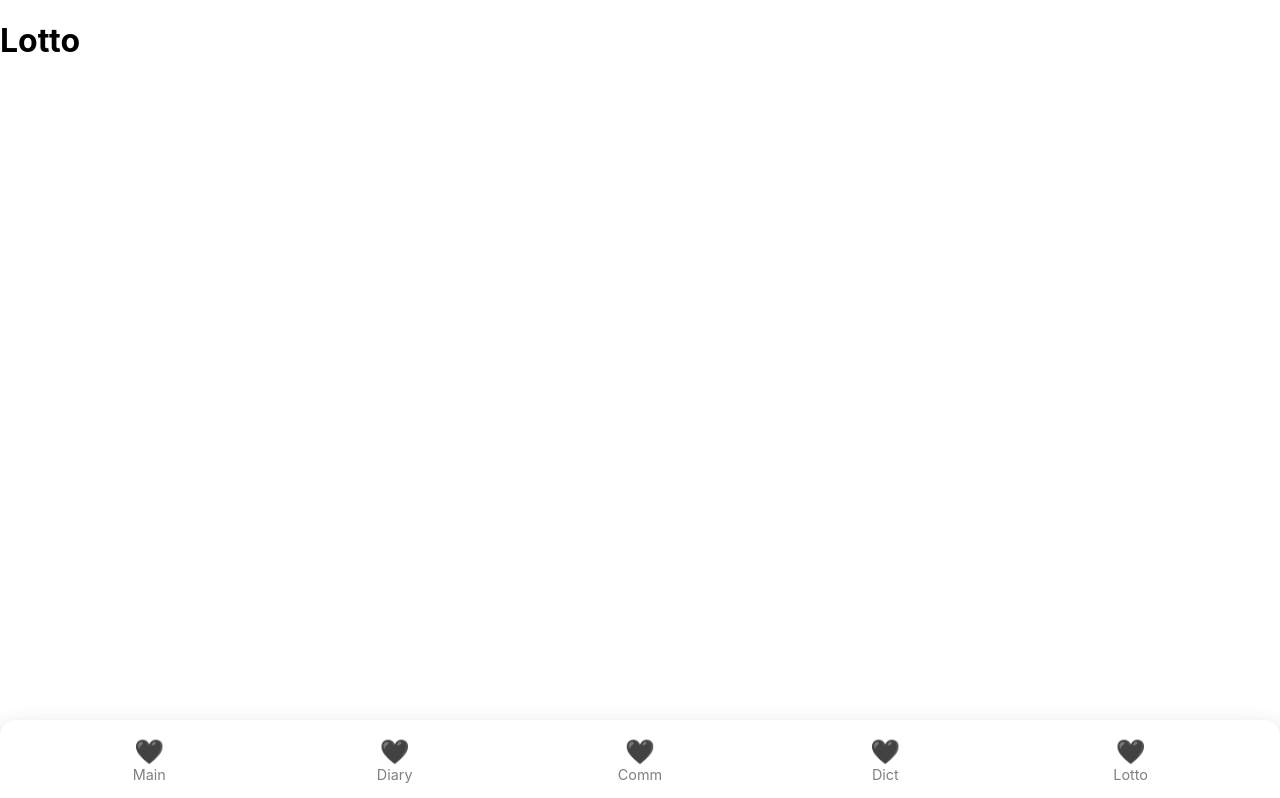
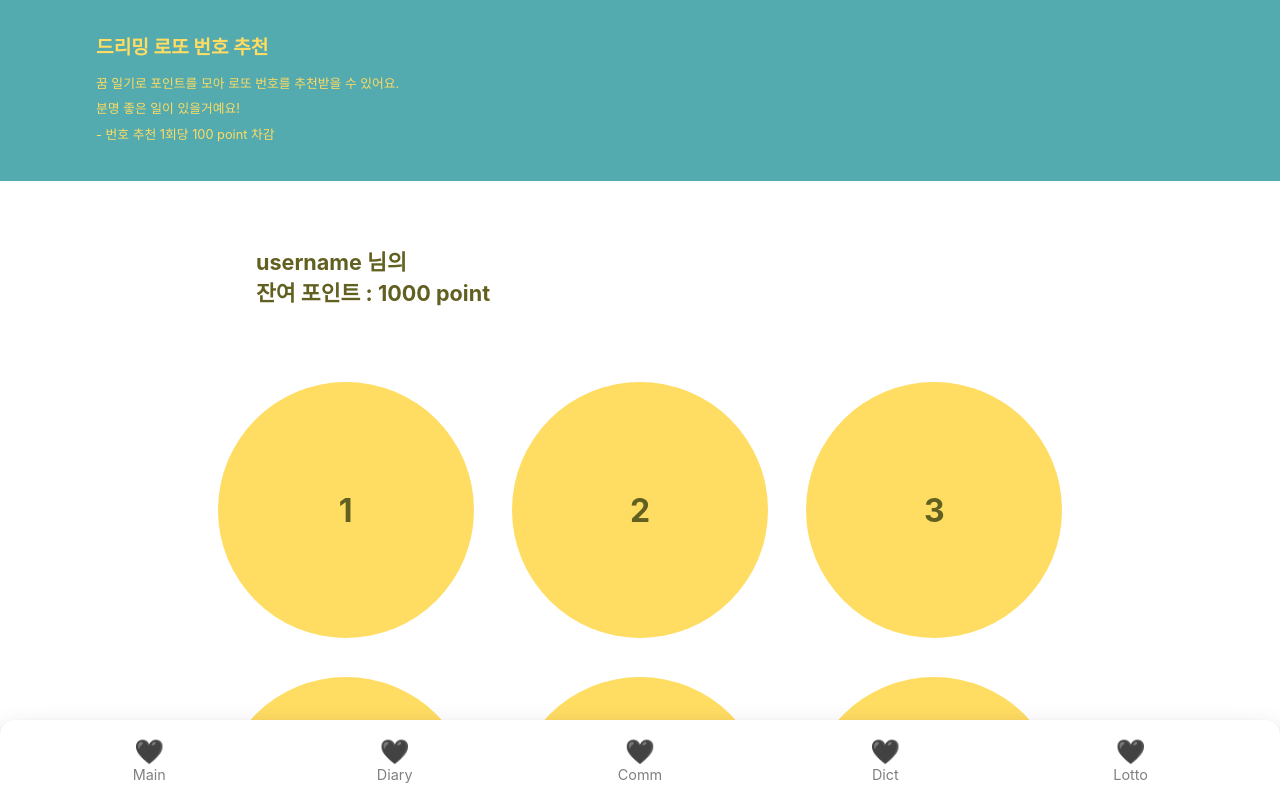
Before and after one commit to Happy-Dreaming/dreaming-frontend, a React (Create React App) app: page /lotto in a window 1280 px wide. Shown: the top 798 px of the page. Built offline with nearby package versions, Linux system fonts and the light colour scheme.

Commit message:
Design: 로또 페이지

```diff
--- a/src/App.js
+++ b/src/App.js
@@ -2,7 +2,7 @@ import React from "react";
 import { Routes, Route, useLocation } from "react-router-dom";
 import Community from "./pages/CommunityPage.js";
 import Dictionary from "./pages/DictionaryPage.js";
-import Lotto from "./pages/Lotto.js";
+import Lotto from "./pages/LottoPage.js";
 import LottoMap from "./pages/LottoMapPage.js";
 import PostDiary from "./pages/PostDiary.js";
 import Statistics from "./pages/Statistics.js";
--- a/src/pages/Lotto.js
+++ /dev/null
@@ -1,11 +0,0 @@
-import React from "react";
-
-function Lotto() {
-    return (
-        <>
-            <h1>Lotto</h1>
-        </>
-    );
-}
-
-export default Lotto;
--- /dev/null
+++ b/src/pages/LottoPage.js
@@ -0,0 +1,38 @@
+import React from "react";
+import { Container } from "../styles/LottoPageStyled.js";
+
+function LottoPage() {
+    return (
+        <Container>
+            <div className="titleBox">
+                <p className="title">드리밍 로또 번호 추천</p>
+                <p className="subTitle">
+                    꿈 일기로 포인트를 모아 로또 번호를 추천받을 수 있어요.
+                </p>
+                <p className="subTitle">분명 좋은 일이 있을거예요!</p>
+                <p className="subTitle">- 번호 추천 1회당 100 point 차감</p>
+            </div>
+            <p className="userName">
+                username 님의 <br /> 잔여 포인트 : 1000 point
+            </p>
+
+            <div className="lottoBox">
+                <div className="lottos">
+                    <div className="lotto">1</div>
+                    <div className="lotto">2</div>
+                    <div className="lotto">3</div>
+                    <div className="lotto">4</div>
+                    <div className="lotto">5</div>
+                    <div className="lotto">6</div>
+                </div>
+                <div className="bonusLotto">
+                    <p className="bonus">보너스 번호</p>
+                    <div className="lotto">7</div>
+                </div>
+            </div>
+            <div className="recommendBtn">번호 추천</div>
+        </Container>
+    );
+}
+
+export default LottoPage;
--- /dev/null
+++ b/src/styles/LottoPageStyled.js
@@ -0,0 +1,105 @@
+import styled from "styled-components";
+import theme from "./theme";
+
+export const Container = styled.div`
+    width: 100vw;
+    padding-bottom: 10vh;
+
+    display: flex;
+    flex-direction: column;
+    align-items: center;
+
+    p {
+        margin: 0;
+    }
+
+    .titleBox {
+        width: 100vw;
+        padding: 4vh 0;
+
+        background-color: ${theme.colors.primary};
+
+        display: flex;
+        flex-direction: column;
+        justify-content: center;
+        align-items: center;
+    }
+
+    .title {
+        width: 85vw;
+        font-size: 1.2rem;
+        font-weight: bold;
+        margin-bottom: 1vw;
+        color: ${theme.colors.secondary};
+    }
+
+    .subTitle {
+        width: 85vw;
+        color: ${theme.colors.secondary};
+        font-size: 0.8rem;
+        margin-bottom: 0.5vw;
+    }
+
+    .userName {
+        width: 60vw;
+        margin-top: 8vh;
+        font-size: 1.35rem;
+        font-weight: bold;
+        color: ${theme.colors.secondary_character};
+    }
+
+    .lottoBox {
+        margin: 7vh 0;
+    }
+
+    .lottos {
+        width: 70vw;
+        display: flex;
+        justify-content: center;
+        flex-wrap: wrap;
+    }
+
+    .lotto {
+        width: 20vw;
+        height: 20vw;
+        margin: 1.5vw;
+        border-radius: 50%;
+
+        display: flex;
+        justify-content: center;
+        align-items: center;
+
+        font-size: 2rem;
+        font-weight: bold;
+        color: ${theme.colors.secondary_character};
+
+        background-color: ${theme.colors.secondary};
+    }
+
+    .bonusLotto {
+        display: flex;
+        justify-content: center;
+        align-items: center;
+    }
+
+    .bonus {
+        font-size: 1rem;
+        margin-right: 2vw;
+        color: ${theme.colors.secondary_character};
+    }
+
+    .recommendBtn {
+        width: 27vw;
+        padding: 3vw;
+        font-size: 1.2rem;
+        font-weight: bold;
+
+        display: flex;
+        justify-content: center;
+        align-items: center;
+
+        background-color: ${theme.colors.primary};
+        color: ${theme.colors.primary_character};
+        border-radius: 15px;
+    }
+`;
```
